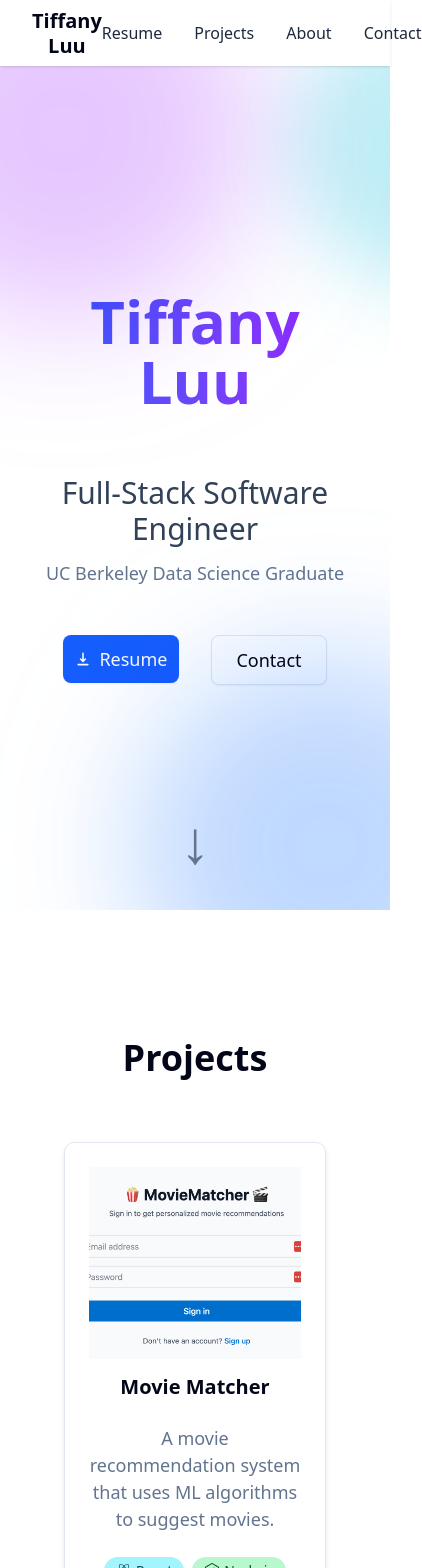
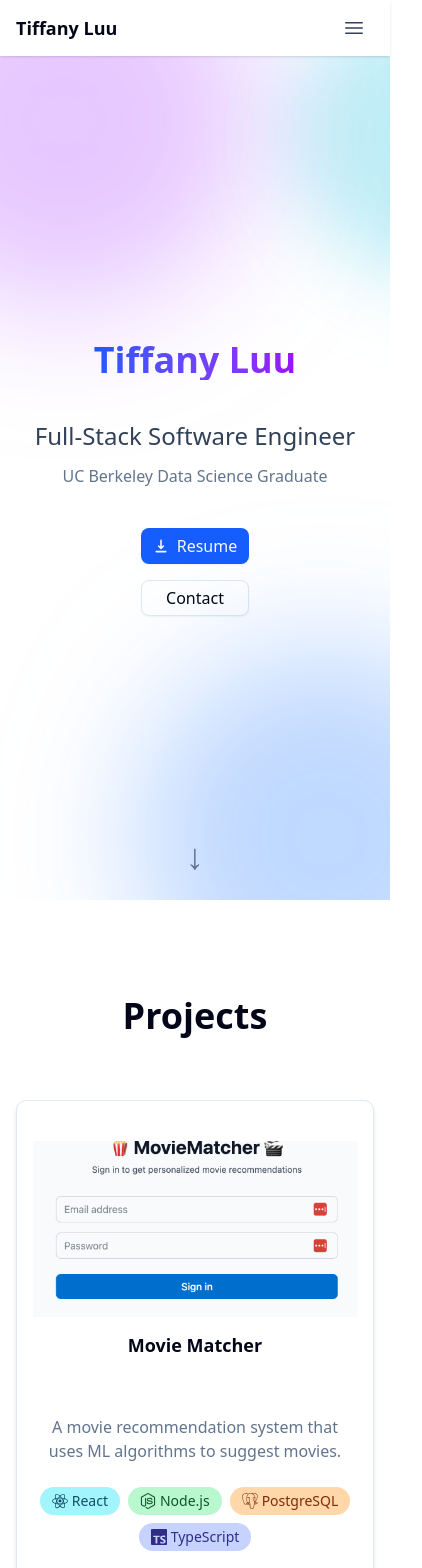
Before and after one commit to tiffanyluu/tiffanyluu.github.io, a React (Vite) app: page / in a window 390 px wide. Shown: the top 1568 px of the page, 422 px wide, since content can reach past the window. Built offline with nearby package versions, Linux system fonts and the light colour scheme.

Commit message:
make mobile responsive

```diff
--- a/src/App.tsx
+++ b/src/App.tsx
@@ -7,7 +7,7 @@ import ProjectsSection from "./components/ProjectsSection"
 
 const App = () => {
   return (
-    <div className="flex flex-col min-h-screen">
+    <div id="main" className="flex flex-col min-h-screen">
       <NavBar />
       <Hero />
       <ProjectsSection />
--- a/src/components/About.tsx
+++ b/src/components/About.tsx
@@ -1,16 +1,16 @@
 import { Avatar, AvatarFallback, AvatarImage } from "@/components/ui/avatar";
-import { motion } from "framer-motion";
+import { motion, useReducedMotion } from "framer-motion";
 
 const About = () => {
-  const textVariants = {
-    hidden: { opacity: 0, y: 50 },
-    visible: { opacity: 1, y: 0 },
-  };
+  const prefersReducedMotion = useReducedMotion();
+  const textVariants = prefersReducedMotion
+    ? { hidden: { opacity: 0 }, visible: { opacity: 1 } }
+    : { hidden: { opacity: 0, y: 50 }, visible: { opacity: 1, y: 0 } };
 
   return (
     <section
       id="about"
-      className="relative mt-16 min-h-screen flex flex-col justify-start items-center px-8 pt-32 overflow-hidden"
+      className="relative mt-12 md:mt-16 min-h-screen flex flex-col justify-start items-center px-4 sm:px-6 md:px-8 pt-24 md:pt-32 overflow-hidden"
     >
       <div
         className="absolute -top-32 -left-32 w-96 h-96 bg-purple-300 rounded-full mix-blend-multiply filter blur-3xl opacity-30 animate-blob"
@@ -30,7 +30,7 @@ const About = () => {
         whileInView={{ opacity: 1, x: 0 }}
         viewport={{ once: false }}
         transition={{ duration: 0.8 }}
-        className="text-4xl font-bold mb-8 text-center"
+        className="text-3xl md:text-4xl font-bold mb-6 md:mb-8 text-center"
       >
         About Me
       </motion.h2>
@@ -41,7 +41,7 @@ const About = () => {
         whileInView="visible"
         viewport={{ once: false, amount: 0.3 }}
         transition={{ duration: 0.8 }}
-        className="max-w-2xl text-2xl text-slate-700 space-y-6 text-left"
+        className="max-w-2xl text-lg sm:text-xl md:text-2xl text-slate-700 space-y-4 md:space-y-6 text-left px-1"
       >
         <p>
           I’m a Full-Stack Software Engineer passionate about creating
@@ -64,7 +64,7 @@ const About = () => {
         whileInView="visible"
         viewport={{ once: false, amount: 0.3 }}
         transition={{ duration: 0.8, delay: 0.2 }}
-        className="flex flex-col sm:flex-row gap-20 mt-20 mb-8 justify-center items-end relative"
+        className="flex flex-col sm:flex-row gap-10 sm:gap-16 md:gap-20 mt-12 md:mt-20 mb-8 justify-center items-center sm:items-end relative"
       >
         <motion.div
           whileHover={{
@@ -75,14 +75,14 @@ const About = () => {
           className="rounded-full"
         >
           <a href="https://linkedin.com/in/tiffany-t-luu/" target="_blank" rel="noopener noreferrer">
-            <Avatar className="w-72 h-72 rounded-full border-4 border-slate-300 shadow-lg z-10">
-              <AvatarImage src="/me.jpg" alt="Tiffany" className="object-cover" />
+            <Avatar className="w-48 h-48 sm:w-60 sm:h-60 md:w-72 md:h-72 rounded-full border-4 border-slate-300 shadow-lg z-10">
+              <AvatarImage src="/me.jpg" alt="Tiffany" className="object-cover" loading="lazy" decoding="async" />
               <AvatarFallback>T</AvatarFallback>
             </Avatar>
           </a>
         </motion.div>
-        <Avatar className="w-56 h-72 rounded-2xl border-4 border-slate-300 shadow-lg -mt-6 z-0">
-          <AvatarImage src="/mydog.jpg" alt="Belgian Malinois" className="object-cover" />
+        <Avatar className="w-40 h-56 sm:w-48 sm:h-64 md:w-56 md:h-72 rounded-2xl border-4 border-slate-300 shadow-lg -mt-4 md:-mt-6 z-0">
+          <AvatarImage src="/mydog.jpg" alt="Belgian Malinois" className="object-cover" loading="lazy" decoding="async" />
           <AvatarFallback>BM</AvatarFallback>
         </Avatar>
       </motion.div>
--- a/src/components/Contact.tsx
+++ b/src/components/Contact.tsx
@@ -1,18 +1,20 @@
 import { Button } from "./ui/button";
 import { SiGithub, SiLinkedin } from "react-icons/si";
 import { MdEmail } from "react-icons/md";
-import { motion } from "framer-motion";
+import { motion, useReducedMotion } from "framer-motion";
 
 const Contact = () => {
-  const itemVariants = {
-    hidden: { opacity: 0, y: 50 },
-    visible: { opacity: 1, y: 0 },
-  };
+  const prefersReducedMotion = useReducedMotion();
+  const itemVariants = prefersReducedMotion
+    ? { hidden: { opacity: 0 }, visible: { opacity: 1 } }
+    : { hidden: { opacity: 0, y: 50 }, visible: { opacity: 1, y: 0 } };
+
+  const email = "tiffanyluu555@berkeley.edu";
 
   return (
     <section
       id="contact"
-      className="relative min-h-screen flex flex-col justify-center items-center px-8 overflow-hidden"
+      className="relative min-h-screen flex flex-col justify-center items-center px-4 sm:px-6 md:px-8 overflow-hidden"
       style={{
         background: "radial-gradient(circle at top left, #e2e8f0 0%, #ffffff 30%)",
       }}
@@ -22,7 +24,7 @@ const Contact = () => {
         whileInView={{ opacity: 1, y: 0 }}
         viewport={{ once: false }}
         transition={{ duration: 0.8 }}
-        className="text-5xl font-bold mb-6 text-center"
+        className="text-3xl sm:text-4xl md:text-5xl font-bold mb-4 md:mb-6 text-center"
       >
         Contact
       </motion.h2>
@@ -32,7 +34,7 @@ const Contact = () => {
         whileInView={{ opacity: 1, y: 0 }}
         viewport={{ once: false }}
         transition={{ duration: 0.8, delay: 0.1 }}
-        className="text-2xl text-slate-700 mt-6 mb-12 text-center"
+        className="text-lg sm:text-xl md:text-2xl text-slate-700 mt-4 md:mt-6 mb-8 md:mb-12 text-center px-1"
       >
         I'm always happy to connect!<br />Feel free to reach out ~
       </motion.p>
@@ -42,11 +44,11 @@ const Contact = () => {
         whileInView="visible"
         viewport={{ once: false, amount: 0.3 }}
         transition={{ staggerChildren: 0.15 }}
-        className="flex flex-wrap gap-6 justify-center"
+        className="flex flex-wrap gap-4 sm:gap-6 justify-center"
       >
         {[
           {
-            href: "mailto:tiffanyluu555@berkeley.edu",
+            href: `mailto:${email}?subject=Hello%20Tiffany&body=Hi%20Tiffany%2C%0D%0A%0D%0A` ,
             label: "Email",
             icon: <MdEmail size={20} />,
             style: "bg-red-500 hover:bg-red-600 text-white",
@@ -68,7 +70,7 @@ const Contact = () => {
             key={btn.label}
             variants={itemVariants}
           >
-            <Button asChild className={`text-lg flex items-center gap-2 p-4 transition-transform hover:scale-105 ${btn.style}`}>
+            <Button asChild className={`text-base sm:text-lg flex items-center gap-2 px-4 py-3 sm:px-5 sm:py-4 transition-transform hover:scale-105 w-full sm:w-auto ${btn.style}`}>
               <a href={btn.href} target="_blank" rel="noopener noreferrer">
                 {btn.icon} {btn.label}
               </a>
--- a/src/components/Hero.tsx
+++ b/src/components/Hero.tsx
@@ -1,15 +1,15 @@
 import { Button } from "./ui/button";
 import { HiDownload } from "react-icons/hi";
-import { motion } from "framer-motion";
+import { motion, useReducedMotion } from "framer-motion";
 
 const Hero = () => {
-  const fadeUp = {
-    hidden: { opacity: 0, y: 50 },
-    visible: { opacity: 1, y: 0 },
-  };
+  const prefersReducedMotion = useReducedMotion();
+  const fadeUp = prefersReducedMotion
+    ? { hidden: { opacity: 0 }, visible: { opacity: 1 } }
+    : { hidden: { opacity: 0, y: 50 }, visible: { opacity: 1, y: 0 } };
 
   return (
-    <section className="relative min-h-screen flex flex-col justify-center items-center text-center px-8 overflow-hidden bg-white">
+    <section className="relative min-h-screen flex flex-col justify-center items-center text-center px-4 sm:px-6 md:px-8 overflow-hidden bg-white">
       <div
         className="absolute -top-32 -left-32 w-96 h-96 bg-purple-500 rounded-full mix-blend-multiply filter blur-3xl opacity-30 animate-blob"
         style={{ animationDelay: "0s" }}
@@ -24,7 +24,7 @@ const Hero = () => {
       />
 
       <motion.h1
-        className="font-bold text-6xl mb-16 bg-gradient-to-r from-blue-600 to-purple-600 bg-clip-text text-transparent"
+        className="font-bold text-4xl sm:text-5xl md:text-6xl mb-10 md:mb-16 bg-gradient-to-r from-blue-600 to-purple-600 bg-clip-text text-transparent"
         variants={fadeUp}
         initial="hidden"
         whileInView="visible"
@@ -35,36 +35,36 @@ const Hero = () => {
       </motion.h1>
 
       <motion.div
-        className="space-y-1"
+        className="space-y-1 px-1"
         variants={fadeUp}
         initial="hidden"
         whileInView="visible"
         viewport={{ once: false, amount: 0.5 }}
         transition={{ duration: 0.8, delay: 0.2 }}
       >
-        <h2 className="text-3xl text-slate-700">Full-Stack Software Engineer</h2>
-        <p className="text-lg text-muted-foreground pt-2">UC Berkeley Data Science Graduate</p>
+        <h2 className="text-2xl sm:text-3xl text-slate-700">Full-Stack Software Engineer</h2>
+        <p className="text-base sm:text-lg text-muted-foreground pt-2">UC Berkeley Data Science Graduate</p>
       </motion.div>
 
       <motion.div
-        className="mt-12 flex gap-8"
+        className="mt-10 md:mt-12 flex flex-col sm:flex-row gap-4 sm:gap-6 md:gap-8"
         variants={fadeUp}
         initial="hidden"
         whileInView="visible"
         viewport={{ once: false, amount: 0.5 }}
         transition={{ duration: 0.8, delay: 0.4 }}
       >
-        <Button asChild className="text-lg p-6 bg-blue-600 hover:bg-blue-700 hover:scale-105">
+        <Button asChild className="text-base sm:text-lg px-5 py-4 sm:px-6 sm:py-6 bg-blue-600 hover:bg-blue-700 hover:scale-105 w-full sm:w-auto">
           <a href="/resume.pdf" target="_blank">
             <HiDownload size={20} /> Resume
           </a>
         </Button>
-        <Button asChild variant="outline" className="text-lg p-6 hover:scale-105">
+        <Button asChild variant="outline" className="text-base sm:text-lg px-5 py-4 sm:px-6 sm:py-6 hover:scale-105 w-full sm:w-auto">
           <a href="#contact">Contact</a>
         </Button>
       </motion.div>
 
-      <div className="absolute bottom-10 left-1/2 -translate-x-1/2 text-6xl text-muted-foreground hover:text-slate-700">
+      <div className="absolute bottom-6 md:bottom-10 left-1/2 -translate-x-1/2 text-4xl md:text-6xl text-muted-foreground hover:text-slate-700">
         ↓
       </div>
     </section>
--- a/src/components/NavBar.tsx
+++ b/src/components/NavBar.tsx
@@ -1,23 +1,50 @@
+import { useState } from "react";
+
 const NavBar = () => {
+    const [menuOpen, setMenuOpen] = useState(false);
     return (
-        <nav className='flex justify-between items-center px-8 py-2 sticky top-0 bg-white z-50 shadow'>
-        <div className="text-xl font-bold leading-tight">
+        <nav className='flex items-center justify-between px-4 md:px-8 py-2 sticky top-0 bg-white z-50 shadow'>
+        <div className="text-lg md:text-xl font-bold leading-tight">
           <button
             onClick={() => {
               window.scrollTo({ top: 0, behavior: "smooth" });
               history.replaceState(null, "", window.location.pathname + window.location.search);
             }}
             className="hover:text-blue-600 transition-colors"
+            aria-label="Scroll to top"
           >
             Tiffany Luu
           </button>
         </div>
-        <div className="flex gap-8">
+
+        <button
+          className="md:hidden inline-flex items-center justify-center p-2 rounded-md text-slate-700 hover:text-blue-600 focus:outline-none"
+          onClick={() => setMenuOpen((v) => !v)}
+          aria-label="Toggle navigation menu"
+          aria-expanded={menuOpen}
+        >
+          <svg className="h-6 w-6" xmlns="http://www.w3.org/2000/svg" fill="none" viewBox="0 0 24 24" strokeWidth={1.5} stroke="currentColor">
+            <path strokeLinecap="round" strokeLinejoin="round" d="M3.75 6.75h16.5M3.75 12h16.5m-16.5 5.25h16.5" />
+          </svg>
+        </button>
+
+        <div className="hidden md:flex gap-8 items-center">
           <a href='/resume.pdf' target="_blank" className="text-slate-800 hover:text-blue-600 transition-colors">Resume</a>
           <a href='#projects' className="text-slate-800 hover:text-blue-600 transition-colors">Projects</a>
           <a href='#about' className="text-slate-800 hover:text-blue-600 transition-colors">About</a>
           <a href='#contact' className="text-slate-800 hover:text-blue-600 transition-colors">Contact</a>
         </div>
+
+        {menuOpen && (
+          <div className="absolute top-full left-0 w-full bg-white shadow md:hidden">
+            <div className="flex flex-col px-4 py-2 gap-2">
+              <a onClick={() => setMenuOpen(false)} href='/resume.pdf' target="_blank" className="py-2 text-slate-800 hover:text-blue-600 transition-colors">Resume</a>
+              <a onClick={() => setMenuOpen(false)} href='#projects' className="py-2 text-slate-800 hover:text-blue-600 transition-colors">Projects</a>
+              <a onClick={() => setMenuOpen(false)} href='#about' className="py-2 text-slate-800 hover:text-blue-600 transition-colors">About</a>
+              <a onClick={() => setMenuOpen(false)} href='#contact' className="py-2 text-slate-800 hover:text-blue-600 transition-colors">Contact</a>
+            </div>
+          </div>
+        )}
       </nav>
     )
 }
--- a/src/components/ProjectsSection.tsx
+++ b/src/components/ProjectsSection.tsx
@@ -1,7 +1,7 @@
 import { SiReact, SiNodedotjs, SiPostgresql, SiTypescript, SiJavascript } from "react-icons/si";
 import { Button } from "./ui/button";
 import { Card, CardHeader, CardTitle, CardContent, CardDescription, CardFooter } from "./ui/card";
-import { motion } from "framer-motion";
+import { motion, useReducedMotion } from "framer-motion";
 
 const projects = [
   {
@@ -86,14 +86,14 @@ const projects = [
   },
 ];
 
-const cardVariants = {
-  hidden: { opacity: 0, y: 50 },
-  visible: { opacity: 1, y: 0 },
-};
+const ProjectsSection = () => {
+  const prefersReducedMotion = useReducedMotion();
+  const cardVariants = prefersReducedMotion
+    ? { hidden: { opacity: 0 }, visible: { opacity: 1 } }
+    : { hidden: { opacity: 0, y: 50 }, visible: { opacity: 1, y: 0 } };
 
-const ProjectsSection = () => {
   return (
-    <section id="projects" className="min-h-screen scroll-mt-24 flex flex-col items-center text-center mt-32 px-16">
+    <section id="projects" className="min-h-screen scroll-mt-24 flex flex-col items-center text-center mt-24 md:mt-32 px-4 sm:px-8 md:px-16">
       <motion.h2
         initial={{ opacity: 0, x: -100 }}
         whileInView={{ opacity: 1, x: 0 }}
@@ -104,7 +104,7 @@ const ProjectsSection = () => {
         Projects
       </motion.h2>
 
-      <div className="grid grid-cols-1 sm:grid-cols-2 lg:grid-cols-3 gap-8 w-full max-w-6xl">
+      <div className="grid grid-cols-1 sm:grid-cols-2 lg:grid-cols-3 gap-6 md:gap-8 w-full max-w-6xl">
         {projects.map((project) => (
           <motion.div
             key={project.title}
@@ -116,19 +116,21 @@ const ProjectsSection = () => {
             className="flex"
           >
             <Card className="flex flex-col flex-1 min-w-0 bg-white rounded-lg shadow-md overflow-hidden hover:shadow-xl transition-shadow h-full">
-              <CardHeader>
+              <CardHeader className="p-4 md:p-6">
                 <img
                   src={project.img}
                   alt={`${project.title} screenshot`}
-                  className="w-full h-48 object-cover"
+                  className="w-full h-44 sm:h-48 object-cover"
+                  loading="lazy"
+                  decoding="async"
                 />
-                <CardTitle className="whitespace-nowrap text-xl font-semibold mt-2">
+                <CardTitle className="text-lg md:text-xl font-semibold mt-2 truncate">
                   {project.title}
                 </CardTitle>
               </CardHeader>
 
-              <CardContent className="flex flex-col flex-1 gap-2">
-                <CardDescription className="text-[18px]">{project.description}</CardDescription>
+              <CardContent className="flex flex-col flex-1 gap-2 p-4 md:p-6">
+                <CardDescription className="text-base md:text-[18px]">{project.description}</CardDescription>
                 <div className="flex flex-wrap gap-2 mt-4 justify-center">
                   {project.tech.map((tech) => (
                     <span
@@ -139,13 +141,13 @@ const ProjectsSection = () => {
                     </span>
                   ))}
                 </div>
-                <CardFooter className="flex justify-evenly items-center mt-auto pt-6">
+                <CardFooter className="flex flex-col sm:flex-row gap-3 sm:gap-0 justify-evenly items-center mt-auto pt-6">
                   {project.demoLink && (
-                    <Button className="bg-red-500 hover:bg-red-600 text-white hover:scale-105">
+                    <Button className="bg-red-500 hover:bg-red-600 text-white hover:scale-105 w-full sm:w-auto">
                       <a href={project.demoLink} target="_blank" rel="noopener noreferrer">Demo</a>
                     </Button>
                   )}
-                  <Button className="border bg-white border-gray-700 text-gray-700 hover:bg-gray-100 hover:scale-105">
+                  <Button className="border bg-white border-gray-700 text-gray-700 hover:bg-gray-100 hover:scale-105 w-full sm:w-auto">
                     <a href={project.codeLink} target="_blank" rel="noopener noreferrer">Code</a>
                   </Button>
                 </CardFooter>
```
Also changed, not shown: index.html (+18 -1 lines).
